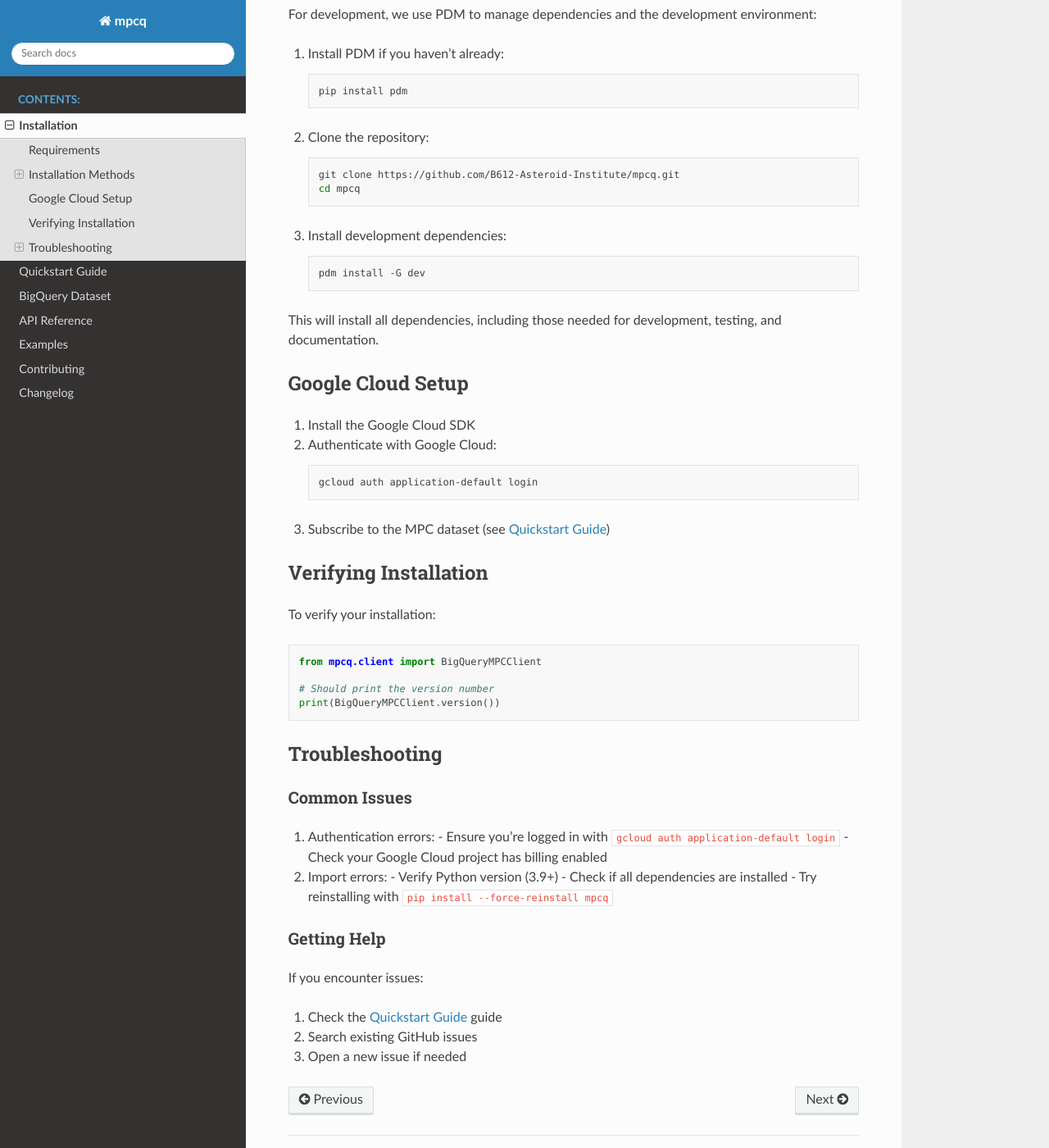
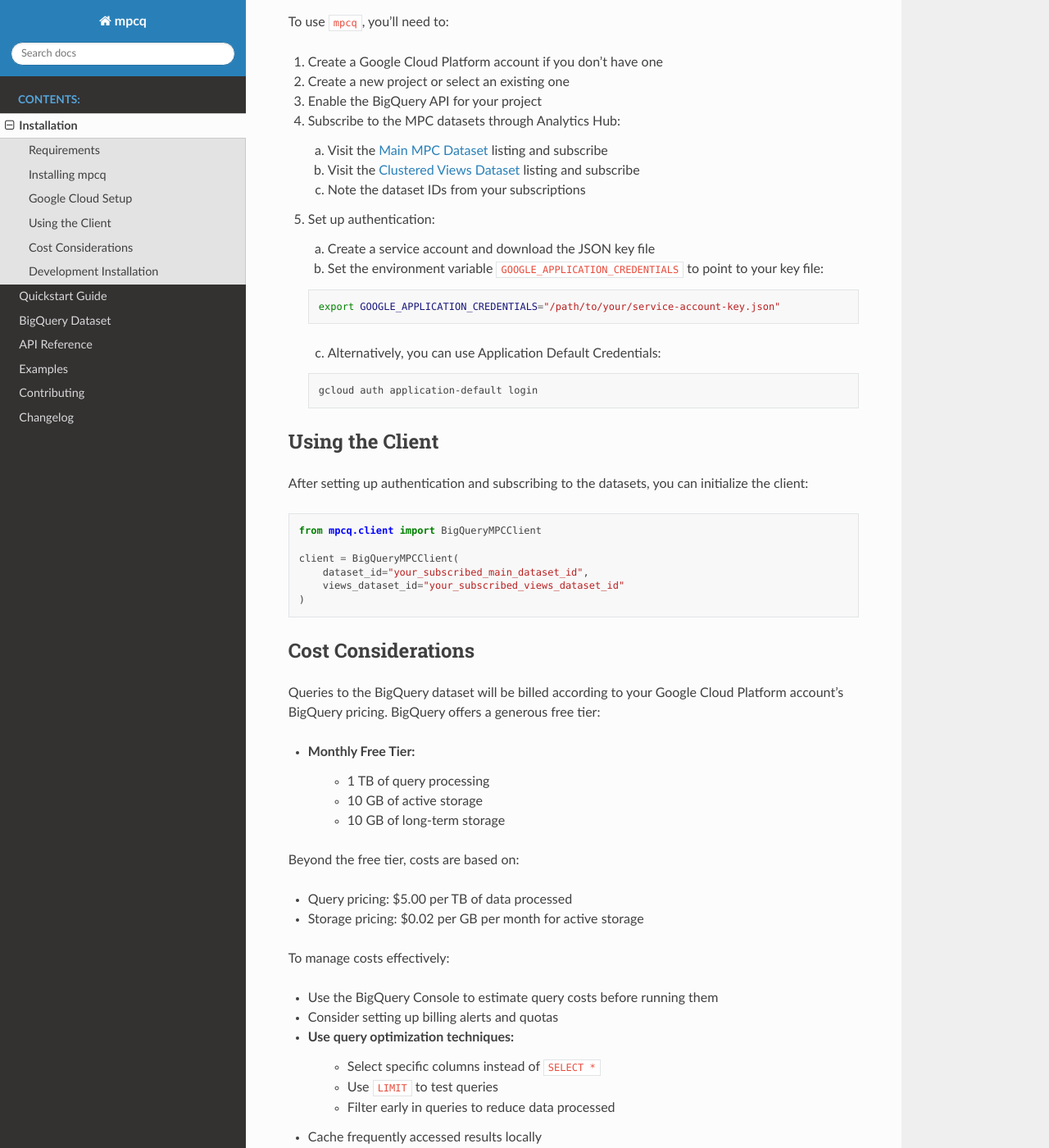
Before and after one commit to B612-Asteroid-Institute/mpcq, a Sphinx documentation site: the page built from docs/source/installation.rst, in a window 1280 px wide and 1400 px high, scrolled down 627 px. Shown: the whole window at 82% size. Built offline with Sphinx 7.4.7 and the Read the Docs theme 3.1.0, drawn with Linux system fonts in a browser that asks for light colours; some of the changed text lies outside the part shown.

Commit message:
update installation page

```diff
--- a/docs/source/installation.rst
+++ b/docs/source/installation.rst
@@ -1,97 +1,123 @@
 Installation
 ============
 
-This guide will help you install ``mpcq`` and set up your environment.
+Requirements
+-----------
 
-Requirements
-----------
+``mpcq`` requires Python 3.11 or later (< 3.13). The package has the following core dependencies:
 
-- Python 3.9 or later
-- A Google Cloud Platform account
-- Access to the MPC BigQuery dataset (see :doc:`quickstart`)
+- ``google-cloud-bigquery``
+- ``pyarrow``
+- ``numpy``
+- ``astropy``
+- ``adam-core``
 
-Installation Methods
------------------
+Installing mpcq
+-------------
 
-Using pip
-^^^^^^^^
-
-The recommended way to install ``mpcq`` is through pip:
+You can install ``mpcq`` using pip:
 
 .. code-block:: bash
 
     pip install mpcq
 
-Development Installation
-^^^^^^^^^^^^^^^^^^^^
+Google Cloud Setup
+----------------
 
-For development, we use PDM to manage dependencies and the development environment:
+To use ``mpcq``, you'll need to:
 
-1. Install PDM if you haven't already:
+1. Create a Google Cloud Platform account if you don't have one
+2. Create a new project or select an existing one
+3. Enable the BigQuery API for your project
+4. Subscribe to the MPC datasets through Analytics Hub:
+
+   a. Visit the `Main MPC Dataset <https://console.cloud.google.com/bigquery/analytics-hub/exchanges/projects/492788363398/locations/us/dataExchanges/asteroid_institute_mpc_replica_1950545e4f4/listings/asteroid_institute_mpc_replica_1950549970f>`_ listing and subscribe
+   b. Visit the `Clustered Views Dataset <https://console.cloud.google.com/bigquery/analytics-hub/exchanges/projects/492788363398/locations/us/dataExchanges/asteroid_institute_mpc_replica_1950545e4f4/listings/asteroid_institute_mpc_replica_views_195054bbe98>`_ listing and subscribe
+   c. Note the dataset IDs from your subscriptions
+
+5. Set up authentication:
+
+   a. Create a service account and download the JSON key file
+   b. Set the environment variable ``GOOGLE_APPLICATION_CREDENTIALS`` to point to your key file:
 
    .. code-block:: bash
 
-       pip install pdm
+       export GOOGLE_APPLICATION_CREDENTIALS="/path/to/your/service-account-key.json"
 
-2. Clone the repository:
-
-   .. code-block:: bash
-
-       git clone https://github.com/B612-Asteroid-Institute/mpcq.git
-       cd mpcq
-
-3. Install development dependencies:
-
-   .. code-block:: bash
-
-       pdm install -G dev
-
-This will install all dependencies, including those needed for development, testing, and documentation.
-
-Google Cloud Setup
----------------
-
-1. Install the Google Cloud SDK
-2. Authenticate with Google Cloud:
+   c. Alternatively, you can use Application Default Credentials:
 
    .. code-block:: bash
 
        gcloud auth application-default login
 
-3. Subscribe to the MPC dataset (see :doc:`quickstart`)
+Using the Client
+--------------
 
-Verifying Installation
--------------------
-
-To verify your installation:
+After setting up authentication and subscribing to the datasets, you can initialize the client:
 
 .. code-block:: python
 
     from mpcq.client import BigQueryMPCClient
 
-    # Should print the version number
-    print(BigQueryMPCClient.version())
+    client = BigQueryMPCClient(
+        dataset_id="your_subscribed_main_dataset_id",
+        views_dataset_id="your_subscribed_views_dataset_id"
+    )
 
-Troubleshooting
-------------
+Cost Considerations
+-----------------
 
-Common Issues
-^^^^^^^^^^^
+Queries to the BigQuery dataset will be billed according to your Google Cloud Platform account's BigQuery pricing. BigQuery offers a generous free tier:
 
-1. Authentication errors:
-   - Ensure you're logged in with ``gcloud auth application-default login``
-   - Check your Google Cloud project has billing enabled
+- **Monthly Free Tier**:
+    - 1 TB of query processing
+    - 10 GB of active storage
+    - 10 GB of long-term storage
 
-2. Import errors:
-   - Verify Python version (3.9+)
-   - Check if all dependencies are installed
-   - Try reinstalling with ``pip install --force-reinstall mpcq``
+Beyond the free tier, costs are based on:
 
-Getting Help
-^^^^^^^^^^
+- Query pricing: $5.00 per TB of data processed
+- Storage pricing: $0.02 per GB per month for active storage
 
-If you encounter issues:
+To manage costs effectively:
 
-1. Check the :doc:`quickstart` guide
-2. Search existing GitHub issues
-3. Open a new issue if needed
+- Use the BigQuery Console to estimate query costs before running them
+- Consider setting up billing alerts and quotas
+- Use query optimization techniques:
+    - Select specific columns instead of ``SELECT *``
+    - Use ``LIMIT`` to test queries
+    - Filter early in queries to reduce data processed
+- Cache frequently accessed results locally
+
+You can estimate query costs programmatically:
+
+.. code-block:: python
+
+    from google.cloud import bigquery
+
+    # Configure a dry run
+    job_config = bigquery.QueryJobConfig(dry_run=True)
+
+    # Your query
+    query = "SELECT * FROM `your_dataset.public_obs_sbn`"
+
+    # Get bytes that would be processed
+    query_job = client.query(query, job_config=job_config)
+    bytes_processed = query_job.total_bytes_processed
+
+    # Estimate cost ($5.00 per TB)
+    estimated_cost_usd = (bytes_processed / 1e12) * 5.00
+
+For more details on pricing and cost management, see :doc:`bigquery_dataset`.
+
+Development Installation
+----------------------
+
+For development, you can install ``mpcq`` from source.
+We use `pdm <https://pdm.fming.dev/latest/>`_ to manage the dependencies.
+
+.. code-block:: bash
+
+    git clone https://github.com/B612-Asteroid-Institute/mpcq.git
+    cd mpcq
+    pdm install -G dev
```
